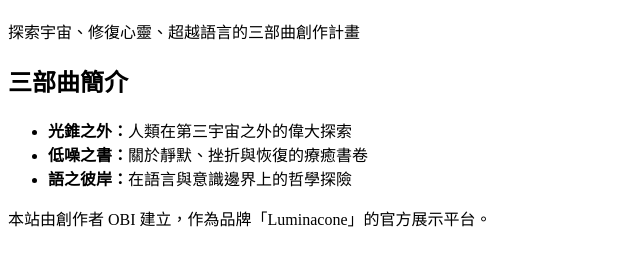
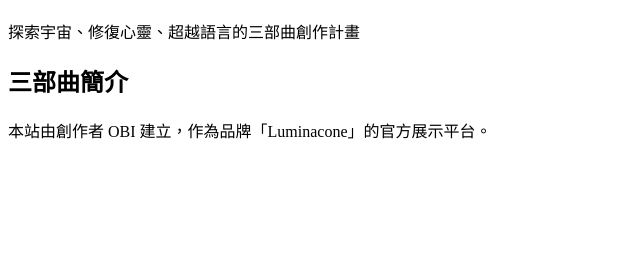
Before and after one commit to luminacone/-luminacone.github.io, a plain HTML site: page index.html in a window 1280 px wide. Shown: the part 70-336 px from the top of the page, without its empty margins (0-640 px from the left). Drawn offline with Linux system fonts and the light colour scheme.

Commit message:
Update index.html

```diff
--- a/index.html
+++ b/index.html
@@ -10,9 +10,7 @@
   <p>探索宇宙、修復心靈、超越語言的三部曲創作計畫</p>
   <h2>三部曲簡介</h2>
   <ul>
-    <li><strong>光錐之外：</strong>人類在第三宇宙之外的偉大探索</li>
-    <li><strong>低噪之書：</strong>關於靜默、挫折與恢復的療癒書卷</li>
-    <li><strong>語之彼岸：</strong>在語言與意識邊界上的哲學探險</li>
+
   </ul>
   <p>本站由創作者 OBI 建立，作為品牌「Luminacone」的官方展示平台。</p>
 </body>
```
